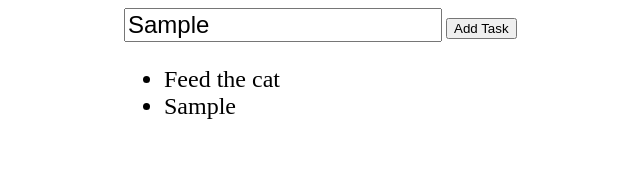
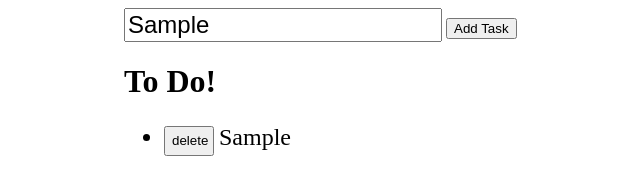
Before and after one commit to CJHorlebein/JS-DOM, a plain HTML site: page ex8/index.html in a window 1280 px wide. Both pictures are taken after typing "Sample" into the empty fields and a click on the button "Add Task". Shown: the whole page, without its empty margins (276-916 px from the left). Drawn offline with nearby package versions, Linux system fonts and the light colour scheme.

Commit message:
update all JS Dom exercises

```diff
--- a/ex7/script.js
+++ b/ex7/script.js
@@ -6,5 +6,5 @@ var sectionHeader = document.getElementById("section-header");
 var section = document.getElementById("section");
 
 sectionHeader.addEventListener("click", function(){
-    section.style.display == "none" ? section.style.display = "block" : section.style.display = "none";
+    section.style.height == "0px" ? section.style.height = "100px" : section.style.height = "0px";
 })
--- a/ex8/index.html
+++ b/ex8/index.html
@@ -11,8 +11,10 @@
     <div id="wrapper">
         <input id="description" type="text" name="description">
         <button id="add-button">Add Task</button>
+        <h1>
+            To Do!
+        </h1>
         <ul id="todo-list">
-            <li>Feed the cat</li>
         </ul>
     </div>
     <script src="https://ajax.googleapis.com/ajax/libs/jquery/3.3.1/jquery.min.js"></script>
--- a/ex8/main.css
+++ b/ex8/main.css
@@ -7,5 +7,11 @@
 }
 
 .checked {
-    text-decoration: strikethrough;
+    text-decoration: line-through;
 }
+
+.delete {
+    height: 30px;
+    width: 50px;
+    margin-right: 5px;
+}
--- a/ex8/script.js
+++ b/ex8/script.js
@@ -5,11 +5,37 @@
     BONUS) Add a functioning "delete" button to each task (HINT: use the keyword "this" in your delete button's click listener! Console log "this" to see what value it holds)
     SUPER BONUS) Make each task editable
 */
+
 var todoList = document.getElementById("todo-list");
 var addButton = document.getElementById("add-button");
+
+
 addButton.addEventListener("click",function(){
     var description = document.getElementById("description").value;
     var newItem = document.createElement("li");
-    newItem.innerHTML = description;
+    newItem.addEventListener("click", function(){
+        this.classList.add("checked");
+    });
+
+    var button = document.createElement("button");
+    button.innerHTML = "delete";
+    button.classList.add("delete")
+    button.classList.add("JS")
+
+    newItem.appendChild(button);
+    newItem.innerHTML += description;
     todoList.appendChild(newItem);
+
 });
+
+addButton.addEventListener("click",function(){
+    var buttons = Array.from(document.getElementsByClassName("delete"));
+    buttons.forEach(element => {
+        if(element.classList.contains("JS")){
+            element.classList.remove("JS");
+            element.addEventListener("click", function(){
+                element.parentElement.parentElement.removeChild(element.parentElement);
+            });
+        }
+    });
+});
```
Also changed, not shown: ex7/main.css (+12 -1 lines).
